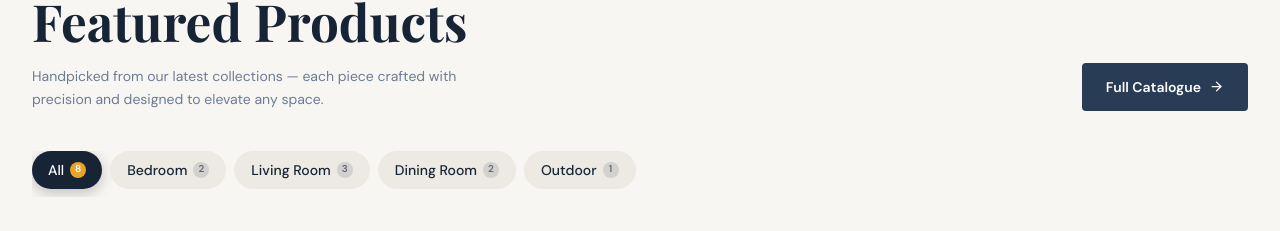
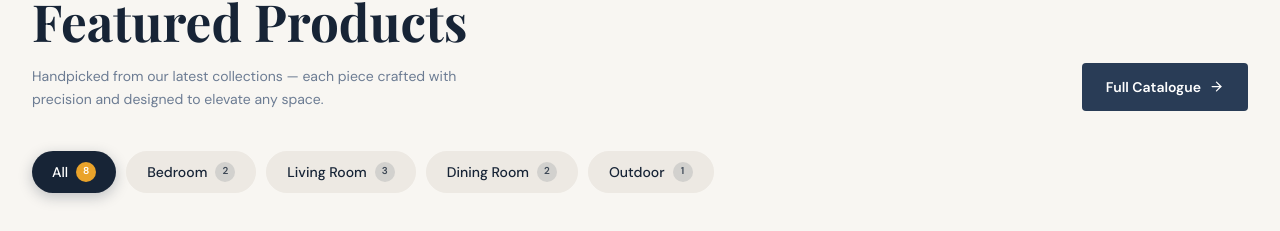
Before and after one commit to kinnhun/webtmdt, a Next.js app: page / in a window 1280 px wide. Shown: the part 2706-2937 px from the top of the page. Built offline with nearby package versions, Linux system fonts and the light colour scheme.

Commit message:
Update FeaturedProducts.tsx

```diff
--- a/src/features/home/components/FeaturedProducts.tsx
+++ b/src/features/home/components/FeaturedProducts.tsx
@@ -15,7 +15,7 @@ function EditorialProductCard({ product, index, onQuickView }: { product: Produc
 
   return (
     <motion.div layout initial={{ opacity: 0, y: 32 }} animate={{ opacity: 1, y: 0 }} exit={{ opacity: 0, y: 16, scale: 0.97 }} transition={{ duration: 0.55, delay: index * 0.06, ease: [0.16, 1, 0.3, 1] }} className="group cursor-pointer" onClick={() => onQuickView(product)}>
-      <div className="relative overflow-hidden rounded-sm aspect-[3/4] mb-4 shadow-md group-hover:shadow-xl transition-shadow duration-500" style={{ backgroundColor: "hsl(var(--warm-beige))" }}>
+      <div className="relative overflow-hidden rounded-sm aspect-3/4 mb-4 shadow-md group-hover:shadow-xl transition-shadow duration-500" style={{ backgroundColor: "hsl(var(--warm-beige))" }}>
         <img src={product.image} alt={product.name} className="w-full h-full object-cover group-hover:scale-[1.07] transition-transform duration-700 ease-out" loading="lazy" />
         <div className="absolute inset-x-0 bottom-0 h-1/3 bg-gradient-to-t from-black/40 to-transparent opacity-0 group-hover:opacity-100 transition-opacity duration-400" />
         <div className="absolute inset-0 flex items-center justify-center opacity-0 group-hover:opacity-100 transition-all duration-300">
@@ -67,15 +67,15 @@ export default function FeaturedProducts() {
               <Link href="/catalogue" className="inline-flex items-center gap-2 px-6 py-3.5 rounded-sm font-body font-semibold text-sm text-white transition-all hover:opacity-90 hover:gap-3" style={{ backgroundColor: "hsl(var(--navy))" }}>{t("home.featured.fullCatalogue")} <ArrowRight size={15} /></Link>
             </motion.div>
           </div>
-          <motion.div initial={{ opacity: 0, y: 12 }} animate={inView ? { opacity: 1, y: 0 } : {}} transition={{ duration: 0.5, delay: 0.35 }} className="flex gap-2 mb-8 sm:mb-10 overflow-x-auto pb-2" style={{ scrollbarWidth: "none", msOverflowStyle: "none" }}>
+          <motion.div initial={{ opacity: 0, y: 12 }} animate={inView ? { opacity: 1, y: 0 } : {}} transition={{ duration: 0.5, delay: 0.35 }} className="flex flex-wrap gap-2.5 mb-8 sm:mb-10">
             {FILTERS.map((f) => {
               const isActive = activeFilter === f;
               const count = f === "All" ? featuredProductsData.length : featuredProductsData.filter(p => p.category === f).length;
               if (count === 0 && f !== "All") return null;
               return (
-                <button key={f} onClick={() => setActiveFilter(f)} className="relative inline-flex items-center gap-1.5 px-4 py-2 rounded-full font-body text-sm font-medium transition-all duration-300 overflow-hidden" style={isActive ? { backgroundColor: "hsl(var(--navy-deep))", color: "#fff", boxShadow: "0 4px 14px hsl(var(--navy-deep)/0.25)" } : { backgroundColor: "hsl(var(--warm-beige))", color: "hsl(var(--navy-deep))", border: "1px solid hsl(var(--warm-beige))" }}>
+                <button key={f} onClick={() => setActiveFilter(f)} className="relative inline-flex items-center justify-center gap-2 px-5 py-2.5 rounded-full font-body text-sm font-medium transition-all duration-300 overflow-hidden whitespace-nowrap shrink-0" style={isActive ? { backgroundColor: "hsl(var(--navy-deep))", color: "#fff", boxShadow: "0 4px 14px hsl(var(--navy-deep)/0.25)" } : { backgroundColor: "hsl(var(--warm-beige))", color: "hsl(var(--navy-deep))", border: "1px solid hsl(var(--warm-beige))" }}>
                   {f === "All" ? t("home.featured.filterAll") : f}
-                  <span className="inline-flex items-center justify-center w-4 h-4 rounded-full text-[10px] font-bold" style={isActive ? { backgroundColor: "hsl(var(--orange))", color: "#fff" } : { backgroundColor: "hsl(var(--navy-deep)/0.12)", color: "hsl(var(--navy-deep)/0.6)" }}>{count}</span>
+                  <span className="inline-flex items-center justify-center min-w-[1.25rem] h-5 px-1 rounded-full text-[10px] font-bold" style={isActive ? { backgroundColor: "hsl(var(--orange))", color: "#fff" } : { backgroundColor: "hsl(var(--navy-deep)/0.12)", color: "hsl(var(--navy-deep)/0.8)" }}>{count}</span>
                 </button>
               );
             })}
```
